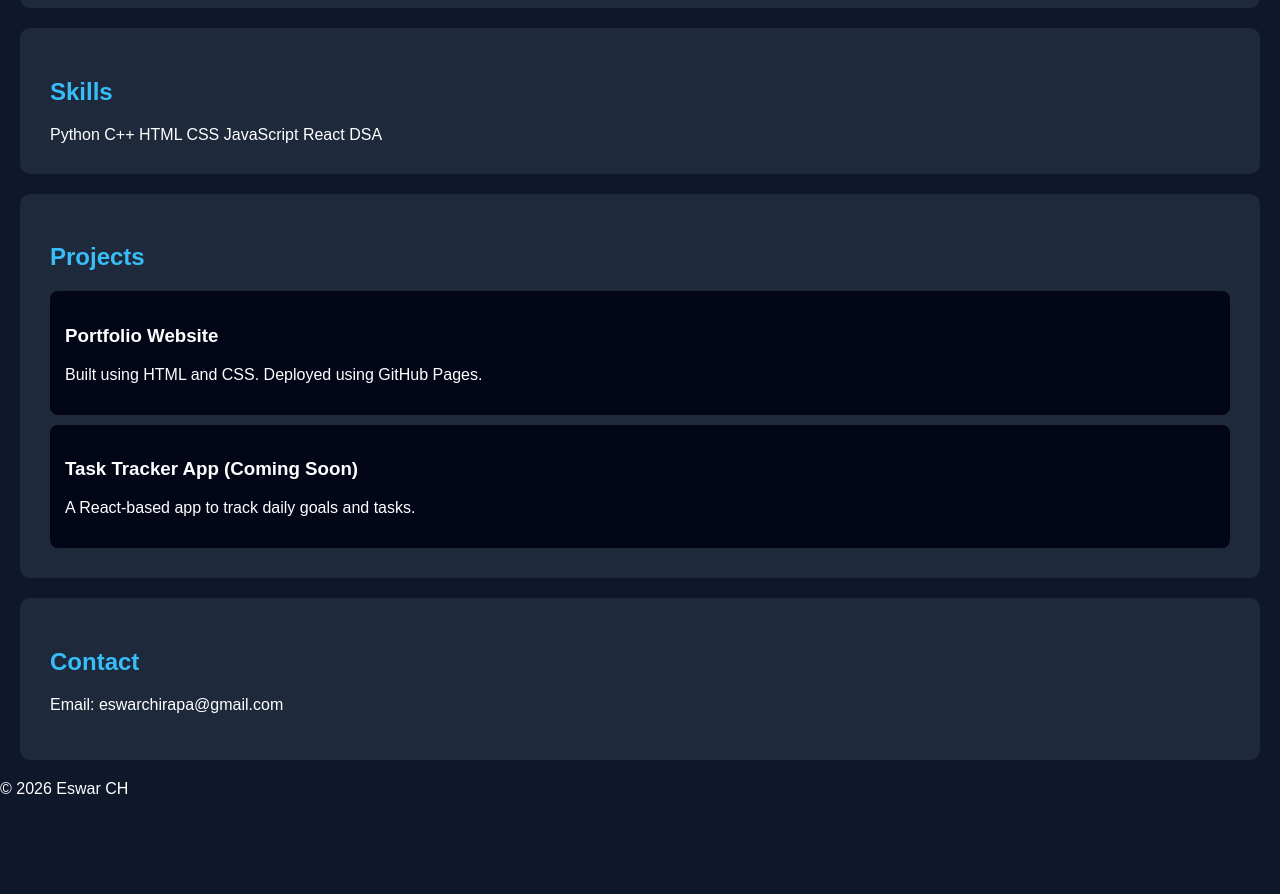
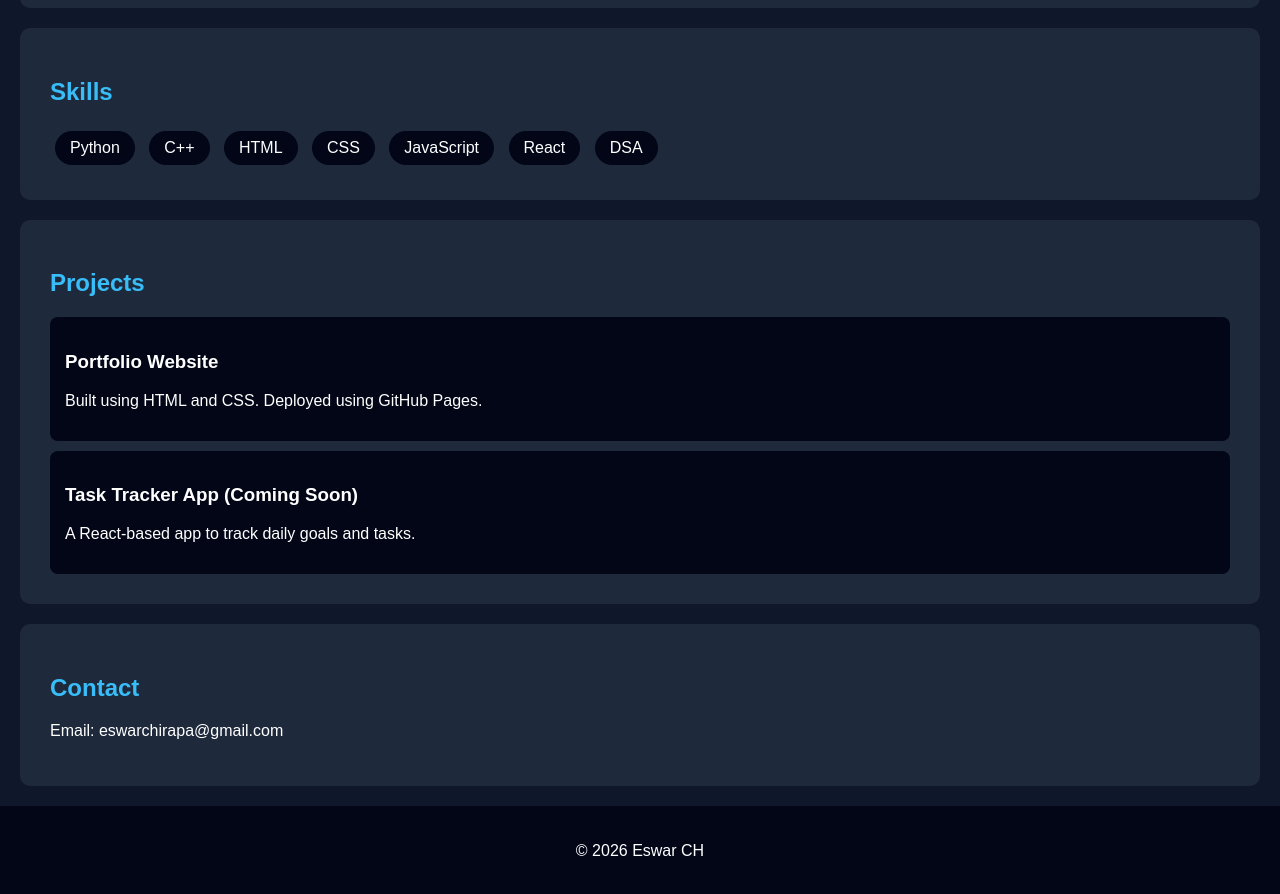
Before and after one commit to eswar0026/portfolio, a plain HTML site: page index.html in a window 1280 px wide. Shown: the part 580-1474 px from the top of the page. Before the commit the page ends 1394 px from the top, so only its background shows below. Drawn offline with Linux system fonts and the light colour scheme.

Commit message:
Update style.css

```diff
--- a/style.css
+++ b/style.css
@@ -9,23 +9,7 @@ body {
   color: white;
 }
 
-header {
-  text-align: center;
-  padding: 40px;
-  background: #1e293b;
-}
-
-section {
-  padding: 30px;
-  margin: 20px;
-  background: #1e293b;
-  border-radius: 10px;
-}
-
-h2 {
-  color: #38bdf8;
-}
-
+/* Navbar */
 nav {
   background: #020617;
   padding: 15px;
@@ -48,29 +32,11 @@ nav a:hover {
   color: white;
 }
 
+/* Header */
 header {
   text-align: center;
   padding: 60px 20px;
   background: linear-gradient(to right, #0f172a, #1e293b);
-}
-
-section {
-  padding: 30px;
-  margin: 20px;
-  background: #1e293b;
-  border-radius: 10px;
-  transition: transform 0.3s;
-}
-
-section:hover {
-  transform: scale(1.02);
-}
-
-.project {
-  background: #020617;
-  padding: 15px;
-  margin-top: 10px;
-  border-radius: 8px;
 }
 
 .btn {
@@ -87,3 +53,44 @@ section:hover {
 .btn:hover {
   background: white;
 }
+
+/* Sections */
+section {
+  padding: 30px;
+  margin: 20px;
+  background: #1e293b;
+  border-radius: 10px;
+  transition: transform 0.3s;
+}
+
+section:hover {
+  transform: scale(1.02);
+}
+
+h2 {
+  color: #38bdf8;
+}
+
+/* Skills */
+.skills span {
+  display: inline-block;
+  background: #020617;
+  padding: 8px 15px;
+  margin: 5px;
+  border-radius: 20px;
+}
+
+/* Projects */
+.project {
+  background: #020617;
+  padding: 15px;
+  margin-top: 10px;
+  border-radius: 8px;
+}
+
+/* Footer */
+footer {
+  text-align: center;
+  padding: 20px;
+  background: #020617;
+}
```
